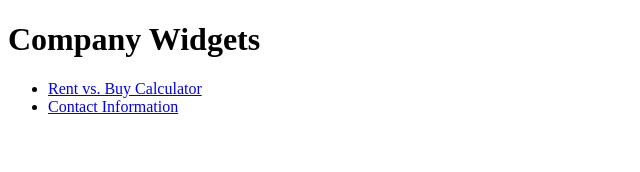
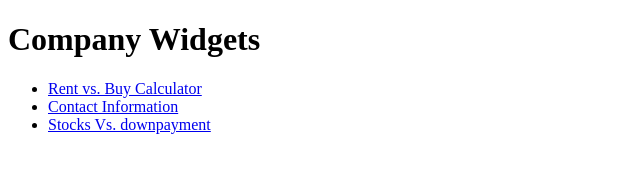
Before and after one commit to JavaG23/kw, a plain HTML site: page index.html in a window 1280 px wide. Shown: the whole page, without its empty margins (0-640 px from the left). Drawn offline with Linux system fonts and the light colour scheme.

Commit message:
Update index.html

```diff
--- a/index.html
+++ b/index.html
@@ -10,6 +10,7 @@
     <ul>
         <li><a href="rent_vs_buy_calc.html">Rent vs. Buy Calculator</a></li>
         <li><a href="contact.html">Contact Information</a></li>
+         <li><a href="rent-vs-buy-investment.html">Stocks Vs. downpayment </a></li>
     </ul>
 </body>
 </html>
```
